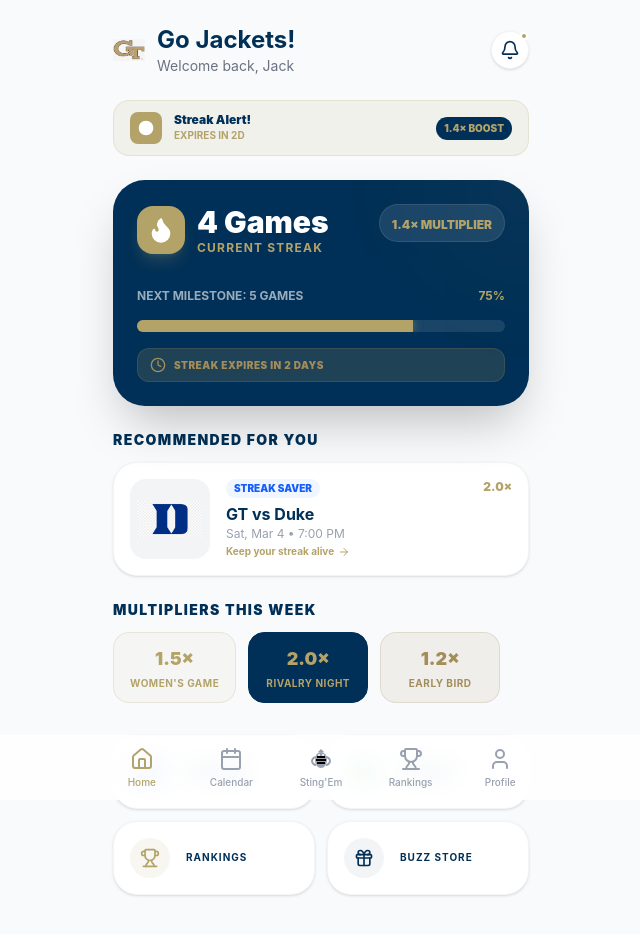
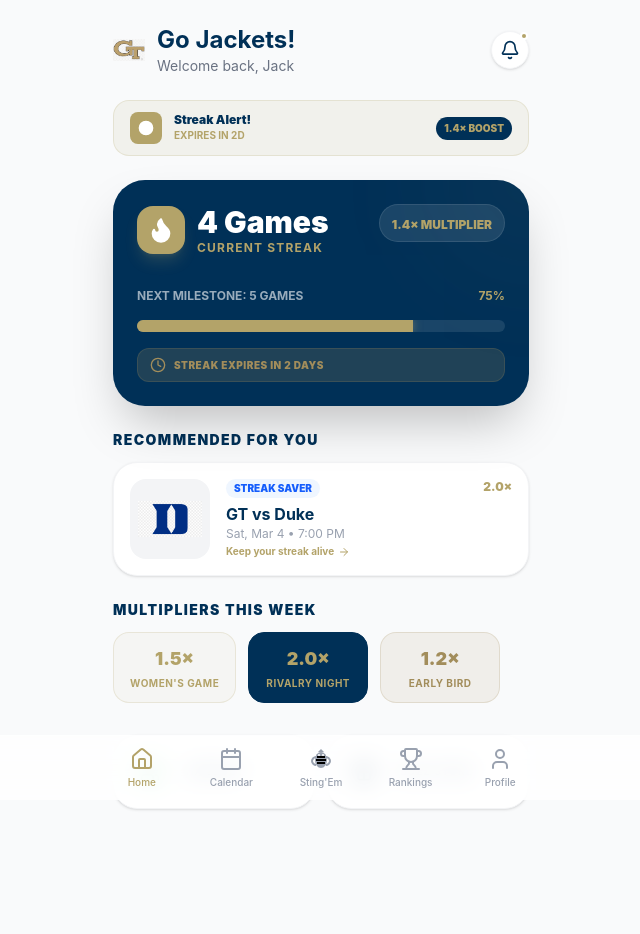
Before and after one commit to JONGFS/BUZZ_INVESCOOQQQ_Hackathon, a React (Vite) app: page /home in a window 1280 px wide. Shown: the top 934 px of the page, without its empty margins (319-959 px from the left). After the commit the page ends 905 px from the top, so only its background shows below. Built offline with nearby package versions, Linux system fonts and the light colour scheme.

Commit message:
remove swipe down

```diff
--- a/src/pages/Calendar.tsx
+++ b/src/pages/Calendar.tsx
@@ -1,6 +1,6 @@
 import React, { useState } from 'react';
 import { motion, AnimatePresence } from 'motion/react';
-import { ChevronLeft, ChevronRight, Filter, Info, Star, Users, Flame, Clock, MapPin, Loader2, CheckCircle2 } from 'lucide-react';
+import { ChevronLeft, ChevronRight, Filter, Info, Star, Users, Flame, Clock, MapPin, Loader2, CheckCircle2, X } from 'lucide-react';
 import { BuzzBee } from '../components/Icons';
 import { Link } from 'react-router-dom';
 import { cn } from '../lib/utils';
@@ -155,9 +155,15 @@
               animate={{ y: 0 }}
               exit={{ y: "100%" }}
               transition={{ type: "spring", damping: 25, stiffness: 200 }}
-              className="fixed bottom-0 left-0 right-0 bg-white rounded-t-[40px] z-[70] p-8 max-w-md mx-auto shadow-2xl"
+              className="fixed bottom-0 left-0 right-0 bg-white rounded-t-[40px] z-[70] p-8 max-w-md mx-auto shadow-2xl relative"
             >
-              <div className="w-12 h-1.5 bg-gray-200 rounded-full mx-auto mb-8" />
+              <button
+                onClick={() => setSelectedGame(null)}
+                aria-label="Close game details"
+                className="absolute top-5 right-5 p-2 bg-gray-100 hover:bg-gray-200 rounded-full text-gray-500 transition-colors"
+              >
+                <X className="w-4 h-4" />
+              </button>
 
               <div className="space-y-8">
                 <div className="flex justify-between items-start">
--- a/src/pages/Home.tsx
+++ b/src/pages/Home.tsx
@@ -1,6 +1,6 @@
 import React, { useState } from 'react';
 import { motion, AnimatePresence } from 'motion/react';
-import { Flame, Calendar, Trophy, ArrowRight, Bell, Zap, Users, Star, X, Clock, Gift } from 'lucide-react';
+import { Flame, ArrowRight, Bell, Zap, Users, Star, X, Clock, Gift } from 'lucide-react';
 import { Link } from 'react-router-dom';
 import { cn } from '../lib/utils';
 import gtLogo from '@buzz_source_img/gt.png';
@@ -214,23 +214,11 @@
 
       {/* Quick Links */}
       <div className="grid grid-cols-2 gap-3">
-        <Link to="/calendar" className="p-4 bg-white rounded-3xl border border-gray-100 shadow-sm flex items-center gap-4">
-          <div className="w-10 h-10 bg-blue-50 rounded-full flex items-center justify-center flex-shrink-0">
-            <Calendar className="w-5 h-5 text-blue-600" />
-          </div>
-          <span className="text-[10px] font-bold text-gt-navy uppercase tracking-widest">Calendar</span>
-        </Link>
         <Link to="/rsvp-manager" className="p-4 bg-white rounded-3xl border border-gray-100 shadow-sm flex items-center gap-4">
           <div className="w-10 h-10 bg-green-50 rounded-full flex items-center justify-center flex-shrink-0">
             <Users className="w-5 h-5 text-green-600" />
           </div>
           <span className="text-[10px] font-bold text-gt-navy uppercase tracking-widest">Hangout</span>
-        </Link>
-        <Link to="/leaderboard" className="p-4 bg-white rounded-3xl border border-gray-100 shadow-sm flex items-center gap-4">
-          <div className="w-10 h-10 bg-gt-gold/10 rounded-full flex items-center justify-center flex-shrink-0">
-            <Trophy className="w-5 h-5 text-gt-gold" />
-          </div>
-          <span className="text-[10px] font-bold text-gt-navy uppercase tracking-widest">Rankings</span>
         </Link>
         <Link to="/rewards" className="p-4 bg-white rounded-3xl border border-gray-100 shadow-sm flex items-center gap-4">
           <div className="w-10 h-10 bg-gt-navy/5 rounded-full flex items-center justify-center flex-shrink-0">
```
